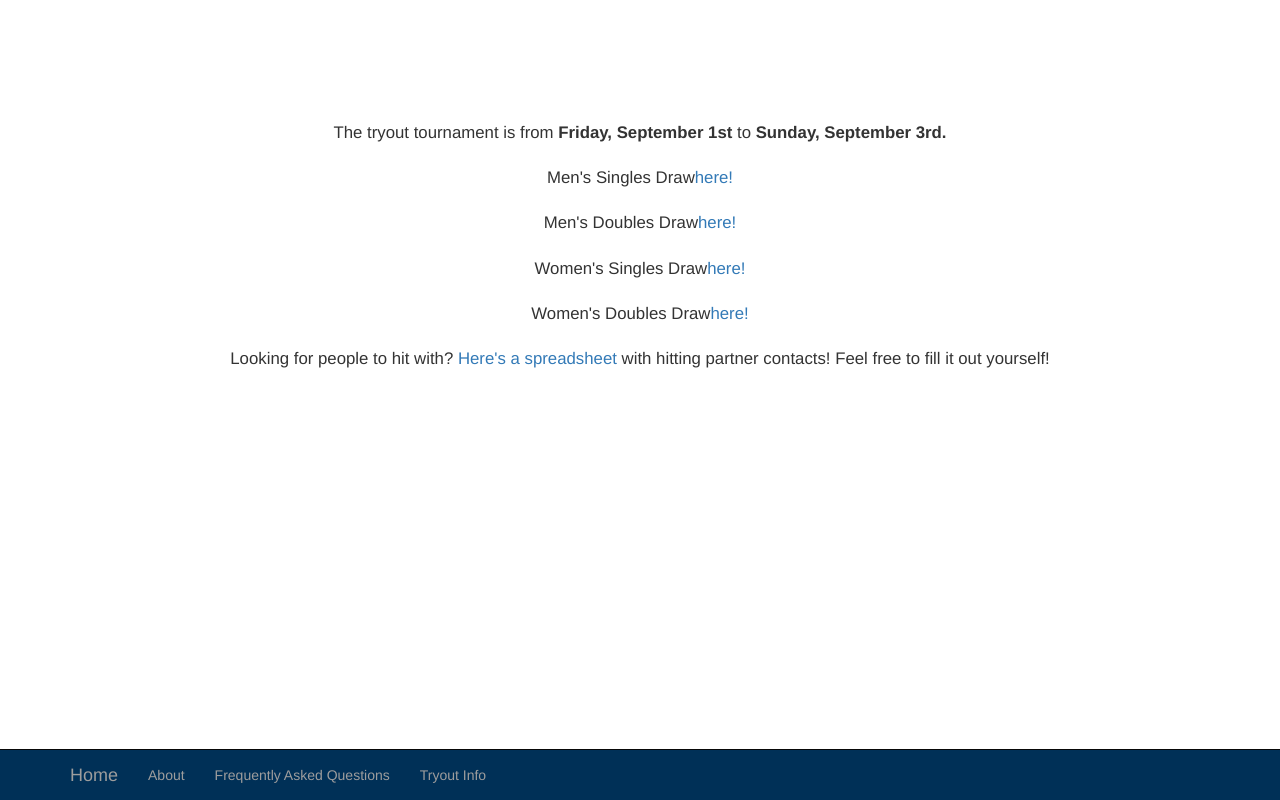
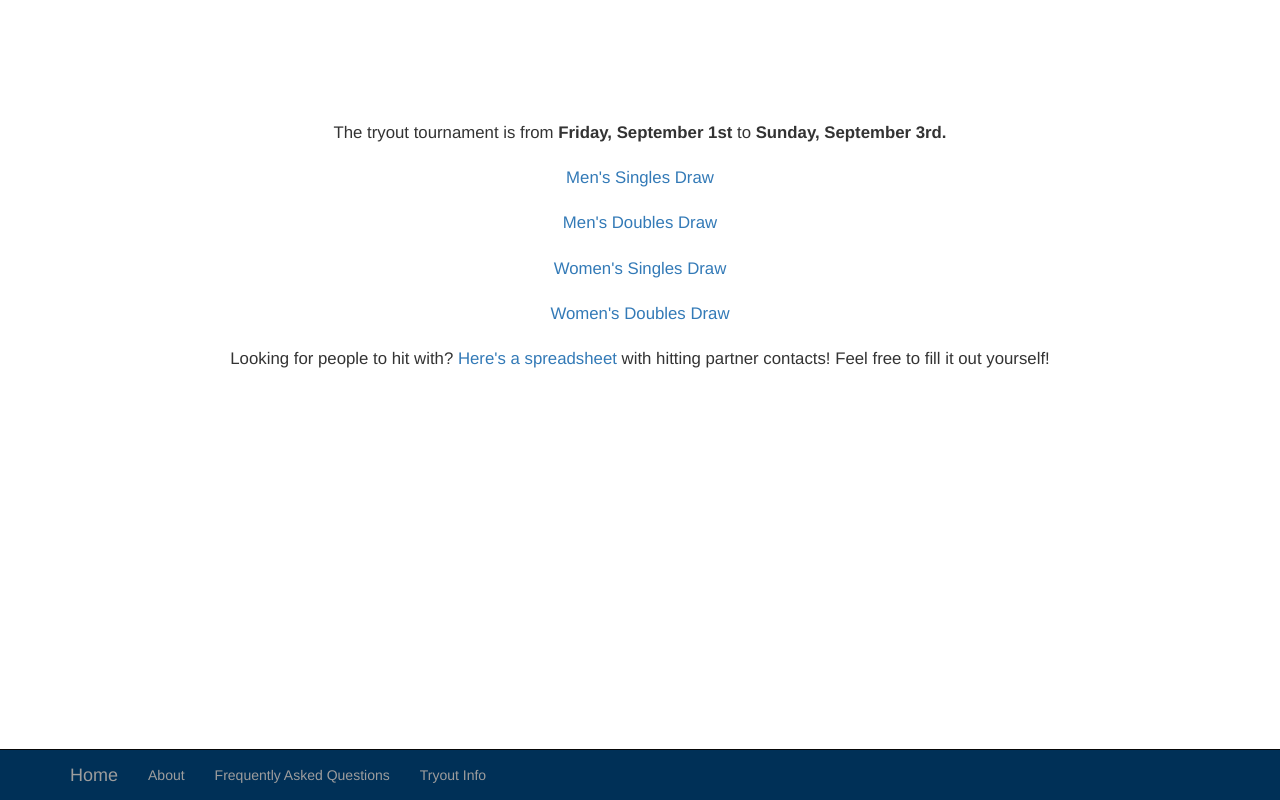
Before and after one commit to karislkim/calclubtennis, a plain HTML site: page info.html in a window 1280 px wide. Drawn offline with Linux system fonts and the light colour scheme.

Commit message:
edit to draw

```diff
--- a/info.html
+++ b/info.html
@@ -67,10 +67,10 @@
     <div id="centeredinfo" class="container" style="margin-top: 100px">
         <!-- <img src="images/calscript.svg"> -->
         <p class="info" style="text-align: center">The tryout tournament is from <b>Friday, September 1st</b> to <b>Sunday, September 3rd.</b></p>
-        <p class="info" style="text-align: center">Men's Singles Draw<a href="https://docs.google.com/spreadsheets/d/1r3NaXr3z6tZB8cCwL698dlKS1absSZ55LPcj5bMDTJs/edit?usp=sharing">here!</a></p>
-        <p class="info" style="text-align: center">Men's Doubles Draw<a href="https://docs.google.com/spreadsheets/d/1sjHZi6_heLjffNfiSRtVraBsHX1U_0QrLxeUaD4suvA/edit?usp=sharing">here!</a></p>
-        <p class="info" style="text-align: center">Women's Singles Draw<a href="https://docs.google.com/spreadsheets/d/1ZJU4luxF8R5A4u19aA1CvRrhiX4MzgakP5sew7aepB0/edit?usp=sharing">here!</a></p>
-        <p class="info" style="text-align: center">Women's Doubles Draw<a href="https://docs.google.com/spreadsheets/d/1rzgYA-SGv9Ew9TJuZz1bWRNm2dwF2VrNqwI4uD6px0c/edit?usp=sharing">here!</a></p>
+        <p class="info" style="text-align: center"><a href="https://docs.google.com/spreadsheets/d/1r3NaXr3z6tZB8cCwL698dlKS1absSZ55LPcj5bMDTJs/edit?usp=sharing">Men's Singles Draw</a></p>
+        <p class="info" style="text-align: center"><a href="https://docs.google.com/spreadsheets/d/1sjHZi6_heLjffNfiSRtVraBsHX1U_0QrLxeUaD4suvA/edit?usp=sharing">Men's Doubles Draw</a></p>
+        <p class="info" style="text-align: center"><a href="https://docs.google.com/spreadsheets/d/1ZJU4luxF8R5A4u19aA1CvRrhiX4MzgakP5sew7aepB0/edit?usp=sharing">Women's Singles Draw</a></p>
+        <p class="info" style="text-align: center"><a href="https://docs.google.com/spreadsheets/d/1rzgYA-SGv9Ew9TJuZz1bWRNm2dwF2VrNqwI4uD6px0c/edit?usp=sharing">Women's Doubles Draw</a></p>
         <p class="info" style="text-align: center">Looking for people to hit with? <a href="https://docs.google.com/spreadsheets/d/1fGIScofYdEnkp-tCUn4a8nKlxX_B8qVULM5jQppT8YY/edit?usp=sharing">Here's a spreadsheet</a> with hitting partner contacts! Feel free to fill it out yourself!</p>
 <!--         <p class="info-content"><a href="https://docs.google.com/document/d/1oCsk5B3ZxR1IiajluywXq2WyenPCGHmFBRN2jYXmsX4/edit?usp=sharing">Match and tournament document (read carefully!)</a></p> -->
 <!--
```
